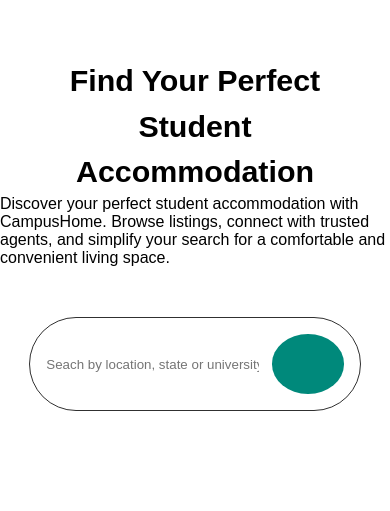
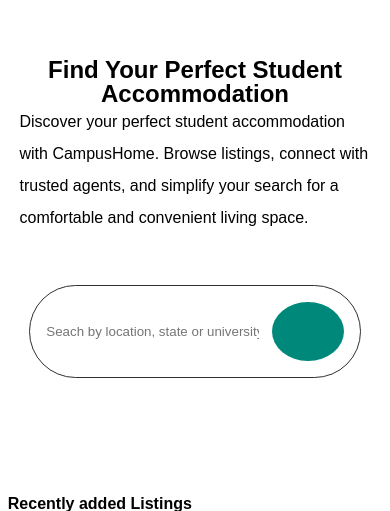
Before and after one commit to Hazaloolu/Safehaven, a Django app: page / in a window 390 px wide. Shown: the part 54-565 px from the top of the page. Run offline with Django 4.2, Linux system fonts and the light colour scheme; data comes from the database, SQL or seed files in the repository; some web fonts are replaced.

Commit message:
Update home.css

```diff
--- a/static/css/home.css
+++ b/static/css/home.css
@@ -508,12 +508,18 @@ footer {
     .hero-section h1 {
         text-align: center;
         text-transform: capitalize;
-        font-size: 1.9rem;
-        line-height: 1.5em;
+        font-size: 1.5rem;
+        line-height: 1em;
         width: 90%;
         margin: auto;
 
     }
+
+.hero-section p{
+ width:90%;
+margin:auto;
+line-height:2em;
+}
 
     /* -------------- Search field ------------- */
 
```
